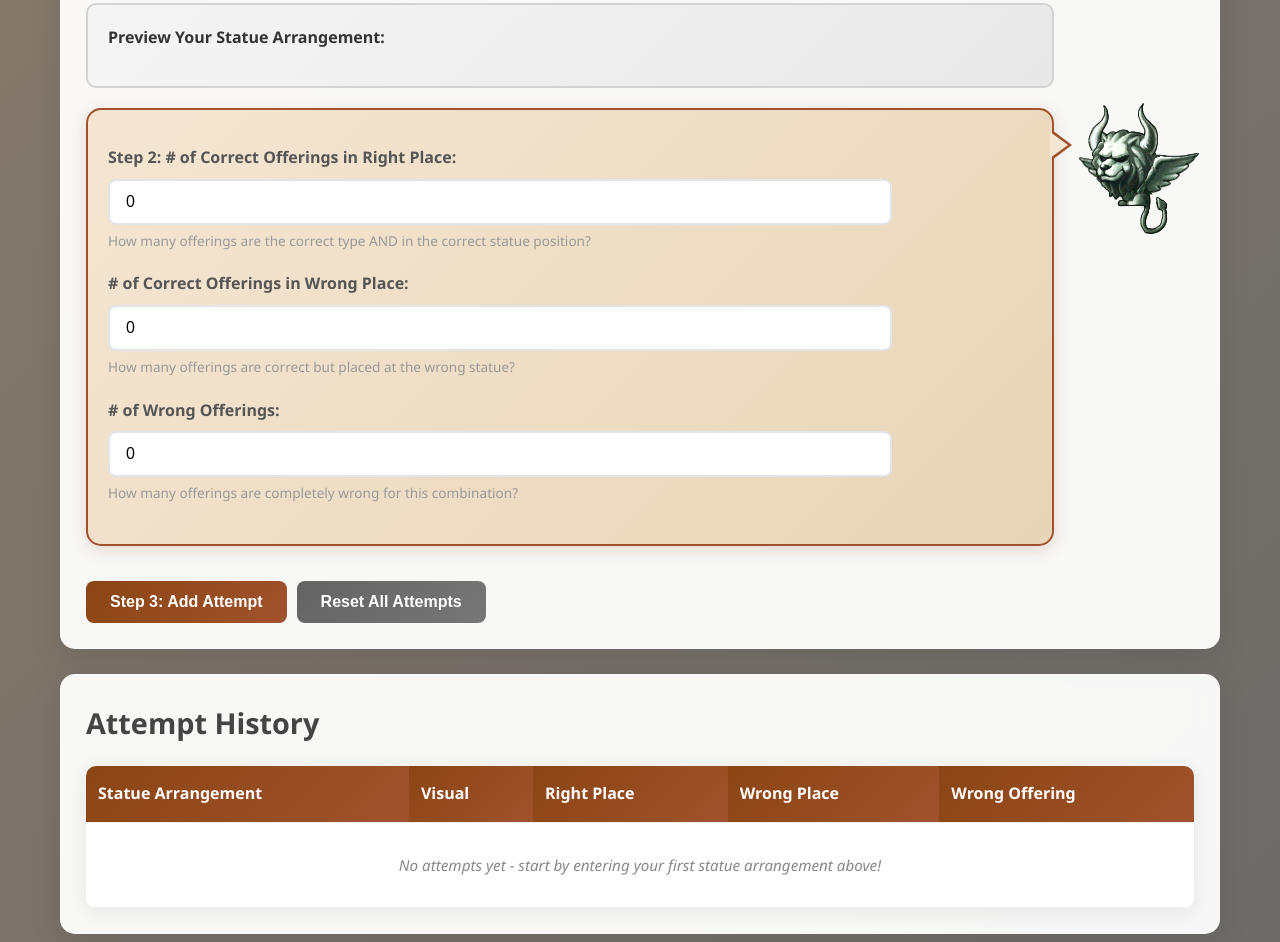
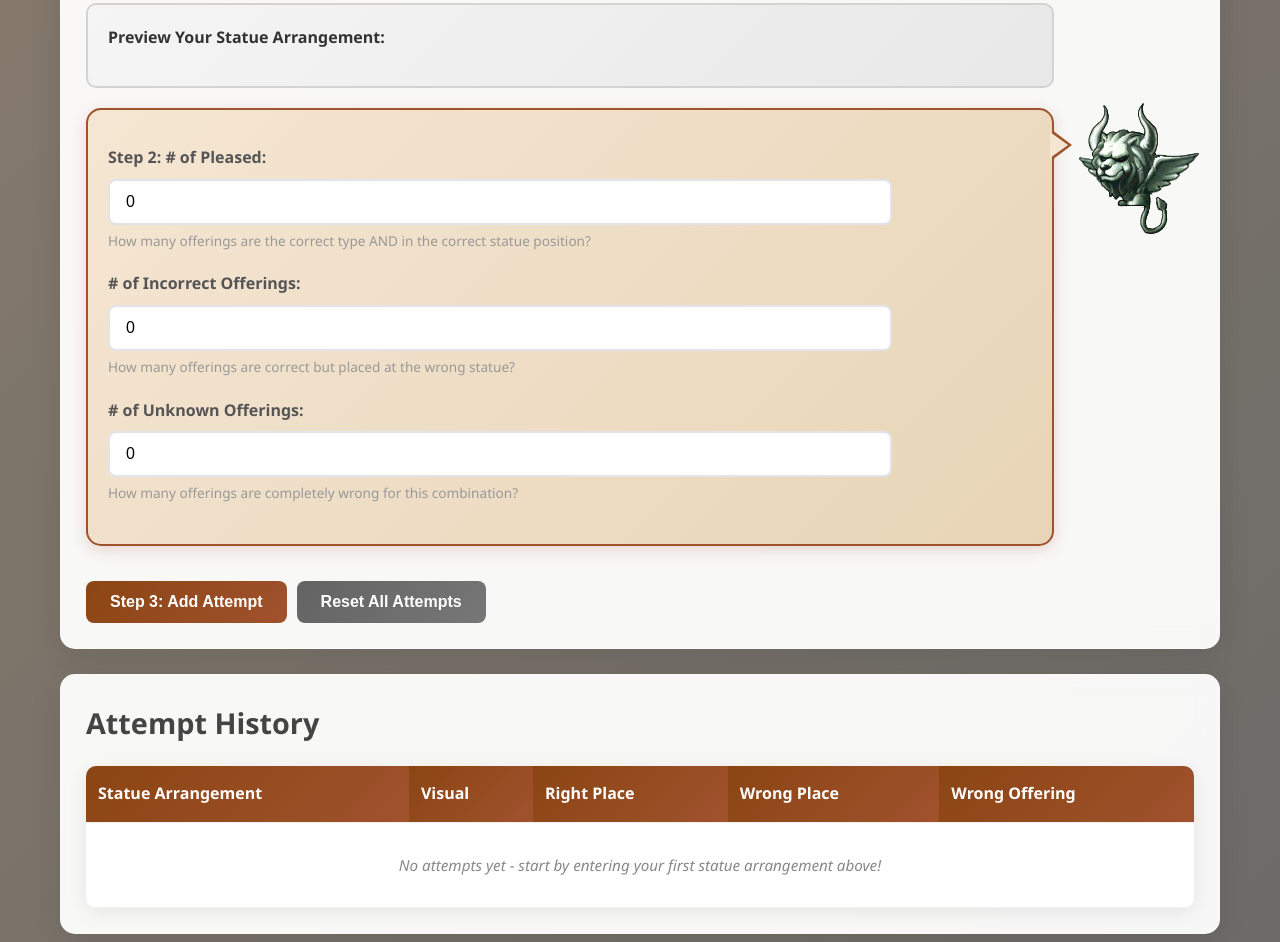
Before and after one commit to FrankFromSmartMan/fountain-of-wiseman, a plain HTML site: page index.html in a window 1280 px wide. Shown: the part 763-1705 px from the top of the page. Drawn offline with Linux system fonts and the light colour scheme.

Commit message:
Improve wording

```diff
--- a/index.html
+++ b/index.html
@@ -913,8 +913,7 @@ Key mechanics:
           <div class="step2-section">
             <div class="form-group">
               <label for="pleased"
-                ><strong>Step 2:</strong> # of Correct Offerings in Right
-                Place:</label
+                ><strong>Step 2:</strong> # of Pleased:</label
               >
               <input
                 type="number"
@@ -933,7 +932,7 @@ Key mechanics:
 
             <div class="form-group">
               <label for="incorrect"
-                ># of Correct Offerings in Wrong Place:</label
+                ># of Incorrect Offerings:</label
               >
               <input
                 type="number"
@@ -949,7 +948,7 @@ Key mechanics:
               </div>
             </div>
             <div class="form-group">
-              <label for="unknown"># of Wrong Offerings:</label>
+              <label for="unknown"># of Unknown Offerings:</label>
               <input
                 type="number"
                 id="unknown"
```
